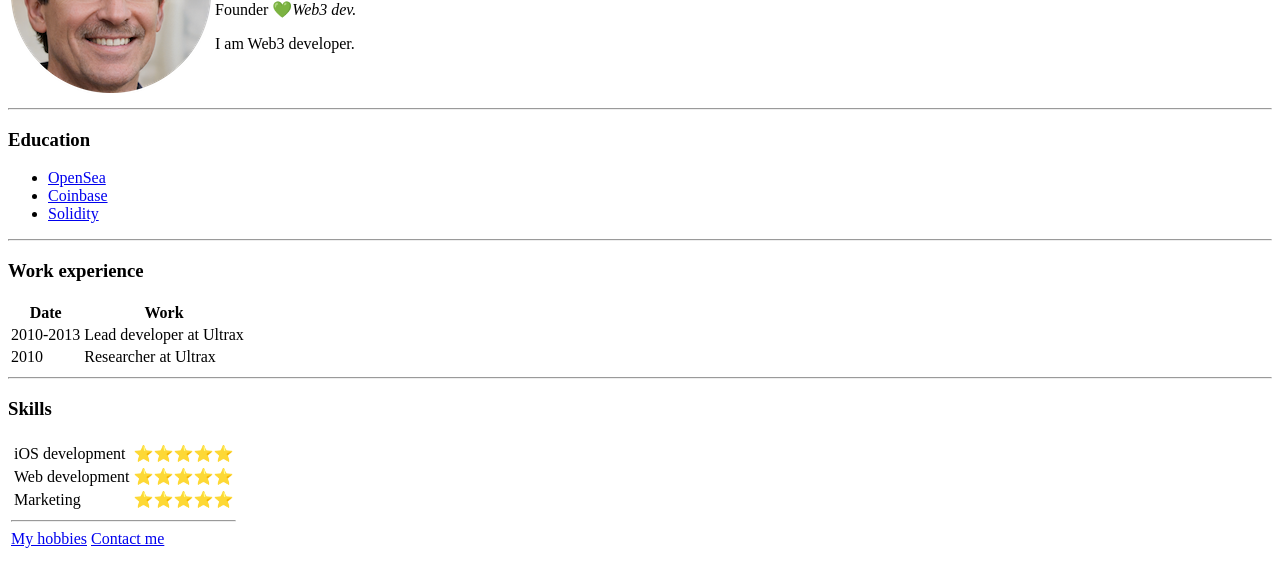
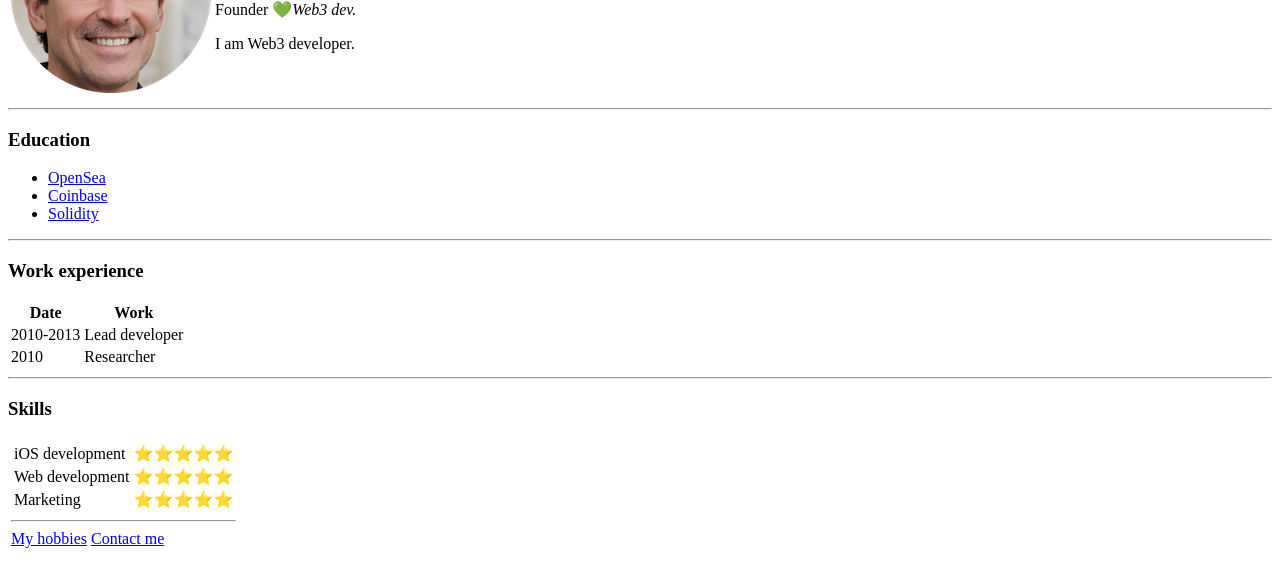
Before and after one commit to SyllieDev/cv, a plain HTML site: page index.html in a window 1280 px wide. Shown: the part 118-704 px from the top of the page. Drawn offline with Linux system fonts and the light colour scheme.

Commit message:
Update index.html

```diff
--- a/index.html
+++ b/index.html
@@ -38,11 +38,11 @@
     <tbody>
       <tr>
         <td>2010-2013</td>
-        <td>Lead developer at Ultrax</td>
+        <td>Lead developer</td>
       </tr>
       <tr>
         <td>2010</td>
-        <td>Researcher at Ultrax</td>
+        <td>Researcher</td>
       </tr>
     </tbody>
   </table>
```
